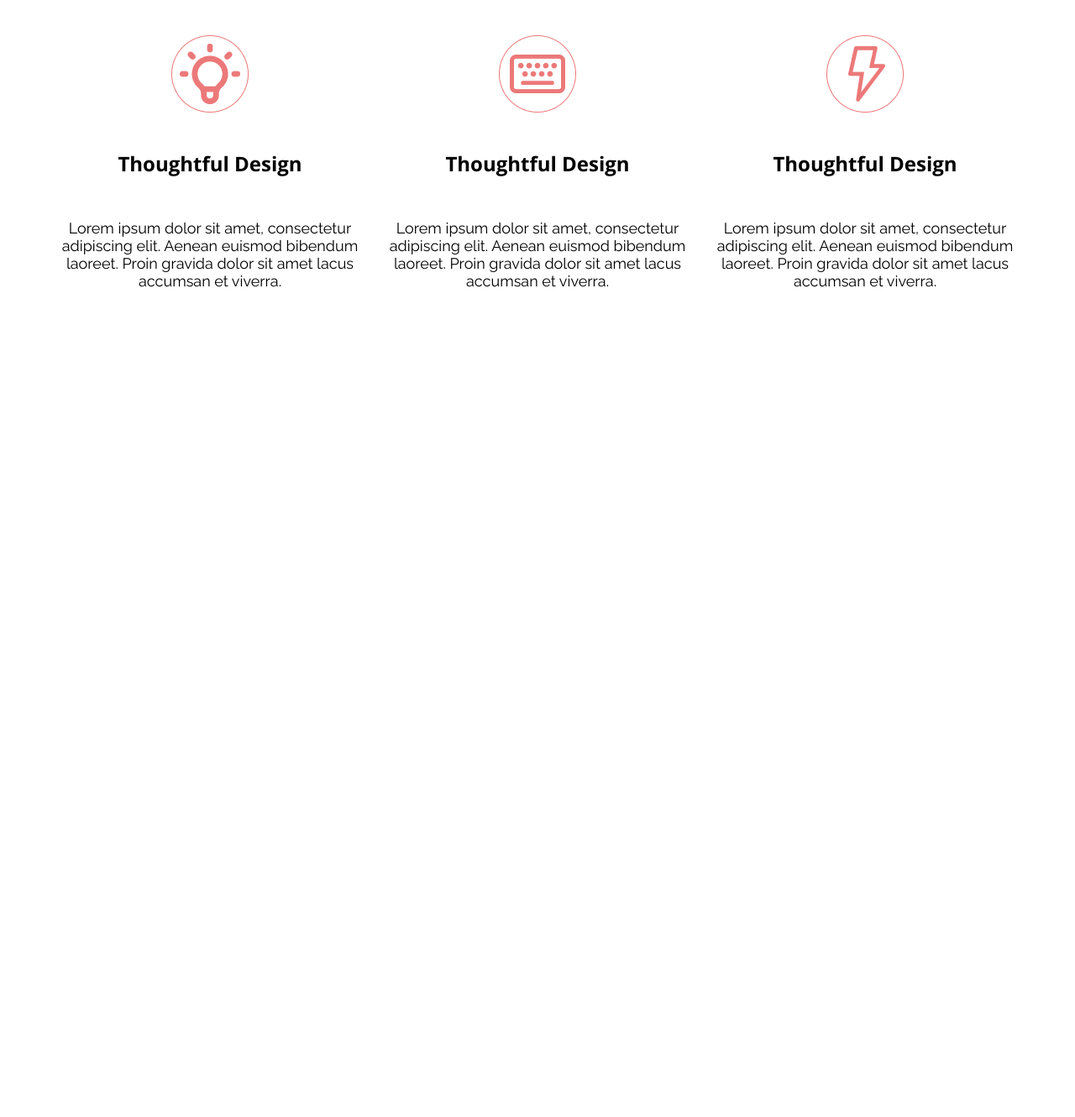
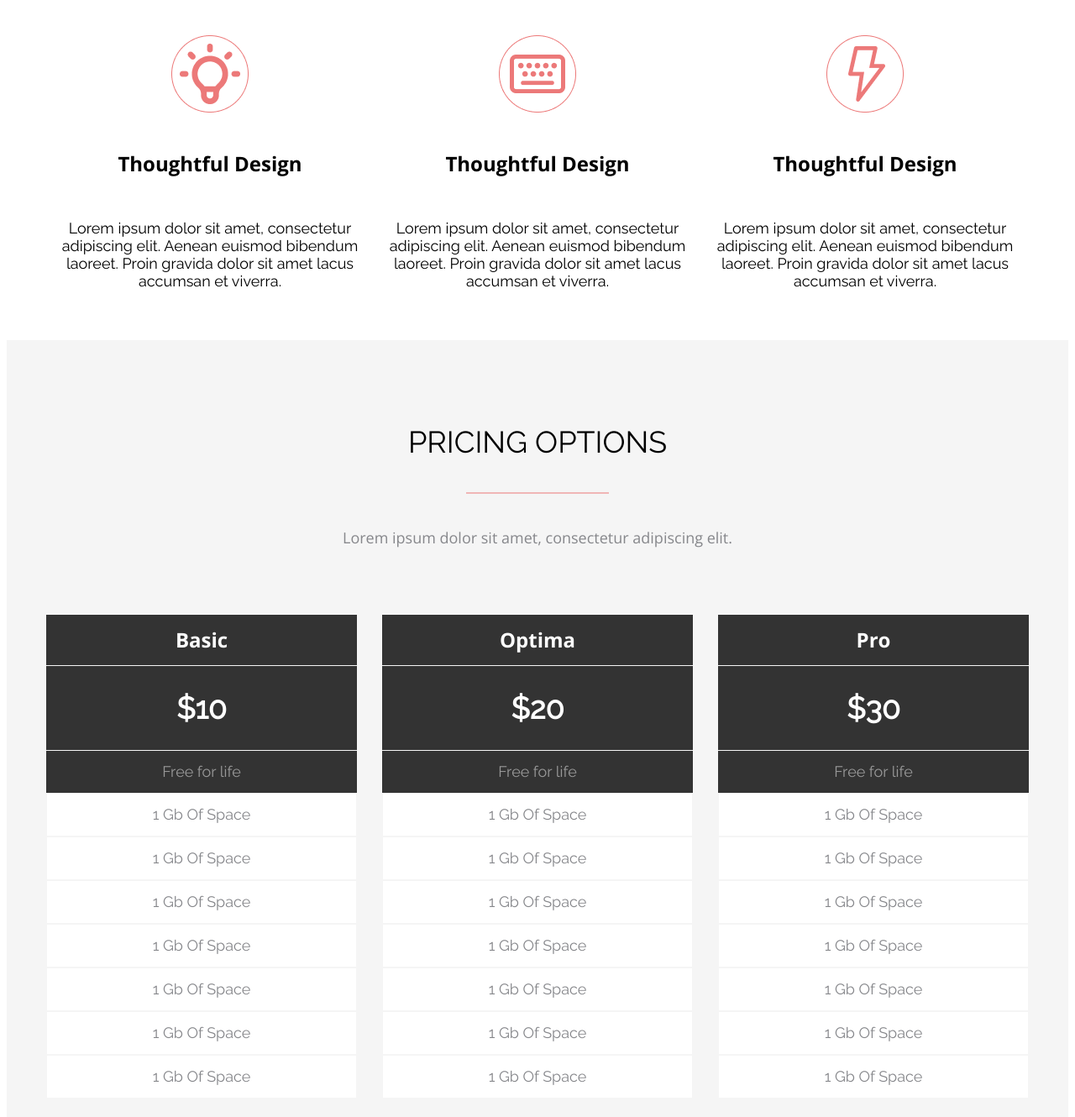
Before and after one commit to Davidyshka/Homework-5, a plain HTML site: page Task1/index.html in a window 1280 px wide. Shown: the part 830-2160 px from the top of the page at 84% size. Before the commit the page ends 1233 px from the top, so only its background shows below. Drawn offline with nearby package versions, Linux system fonts and the light colour scheme.

Commit message:
Pricing-block

```diff
--- a/Task1/css/style.css
+++ b/Task1/css/style.css
@@ -31,7 +31,7 @@ display: flex;
 	border-bottom: #ffffff;
 }
 
-.under-line::after{
+.tabs-item__active::after{
 	position: absolute;
 	content: '';
 	display: block;
@@ -110,7 +110,7 @@ align-items: center;
 	margin: 0 0 80px 0;
 }
 
-.awesome__title::after{
+.red-underline::after{
 	content: '';
 	display: block;
 	background-color:#EC7979 ;
@@ -136,7 +136,7 @@ align-items: center;
 	display: flex;
 	width: 100%;
 	justify-content: space-between;
-
+	margin-bottom: 60px;
 }
 
 .awesome__item{
@@ -156,11 +156,111 @@ align-items: center;
 	line-height: 21px;
 	font-family: 'Raleway', sans-serif;
 	text-align: center;
-	margin-bottom: 50px;
-
 }
 
 .awesome__item__img{
  max-width: 100%;
  max-height: 100%;
 }
+
+.pricing{
+	text-align: center;
+	padding-bottom: 50px;
+	background-color: #F5F5F5;
+}
+
+
+
+.pricing-title{
+	text-transform: uppercase;
+	font-family: 'Raleway', sans-serif;
+	font-size: 36px ;
+	font-weight: 400;
+	padding: 100px 0 40px 0;
+
+}
+
+.pricing-subtitle{
+	font-size: 18px;
+	color: #86878B;
+	padding: 40px 0 80px 0;
+}
+
+.pricing-items__wrapper{
+	display: flex;
+
+}
+
+.pricing-item{
+	height: 100%;
+	max-width: 370px;
+	width: 100%;
+	color: #fff;
+	cursor: pointer;
+
+}
+
+.pricing-items__wrapper{
+	margin-bottom: 50px;
+}
+
+.pricing-item:not(:last-child){
+	margin-right: 30px;
+}
+
+.pricing-item:hover{
+	box-shadow: 0px 0px 10px 10px rgba(51, 51, 51, 0.2) ;
+	position: relative;
+	transform: translateY(-10px);
+	transition: all .5s;
+}
+.pricing-item__title{
+	font-weight: 700;
+	font-size: 24px;
+	background-color: #333333 ;
+	margin-bottom: 1px;
+	max-height: 60px;
+	height: 100%;
+	display: flex;
+	align-items: center;
+	justify-content: center;
+	line-height: 33;
+}
+
+.pricing-item__price{
+	font-family: 'Raleway', sans-serif;
+	font-weight: 700;
+	font-size: 36px;
+	line-height: 42;
+	background-color: #333333 ;
+	margin-bottom: 1px;
+	max-height: 100px;
+	height: 100%;
+	display: flex;
+	align-items: center;
+	justify-content: center;
+
+}
+
+.pricing-item__text{
+	background-color: #333333 ;
+	max-height: 50px;
+	height: 100%;
+	font-family: 'Raleway', sans-serif;
+	font-size: 18px;
+	line-height: 21;
+	color: rgba(255, 255, 255, 0.5);
+	display: flex;
+	align-items: center;
+	justify-content: center;
+}
+
+.pricing-item__feauters{
+	color: #86878B;
+	font-size: 18px;
+	font-family: 'Raleway', sans-serif;
+	background-color: #fff ;
+	border: 1px solid #F5F5F5 ;
+	height: 100%;
+	line-height: 50px;
+}
--- a/Task1/index.html
+++ b/Task1/index.html
@@ -4,7 +4,7 @@
     <meta charset="UTF-8" />
     <meta http-equiv="X-UA-Compatible" content="IE=edge" />
     <meta name="viewport" content="width=device-width, initial-scale=1.0" />
-    <link rel="stylesheet" href="css/style.css" />
+    <link rel="stylesheet" href="./css/style.css" />
     <link
       href="https://fonts.googleapis.com/css2?family=Open+Sans:wght@400;600;700&family=Raleway&display=swap"
       rel="stylesheet"
@@ -37,7 +37,7 @@
         <img class="sol__img" src="./img/sol.png" alt="State of Liberty" />
       </div>
       <div class="awesome-wrapper">
-        <div class="awesome__title">WHY THIS IS AWESOME</div>
+        <div class="awesome__title red-underline">WHY THIS IS AWESOME</div>
         <div class="awesome__subtitle">
           Lorem ipsum dolor sit amet, consectetur adipiscing elit.
         </div>
@@ -51,7 +51,7 @@
               accumsan et viverra.
             </div>
           </div>
-          <div class="awesome__item under-line">
+          <div class="awesome__item">
             <img
               class="awesome__item__img"
               src="./img/keyboard.png"
@@ -80,5 +80,51 @@
         </div>
       </div>
     </div>
+    <div class="pricing">
+      <div class="container">
+        <div class="pricing-title red-underline">pricing options</div>
+        <div class="pricing-subtitle">
+          Lorem ipsum dolor sit amet, consectetur adipiscing elit.
+        </div>
+        <div class="pricing-items__wrapper">
+          <div class="pricing-item">
+            <div class="pricing-item__title">Basic</div>
+            <div class="pricing-item__price">$10</div>
+            <div class="pricing-item__text">Free for life</div>
+            <div class="pricing-item__feauters">1 Gb Of Space</div>
+            <div class="pricing-item__feauters">1 Gb Of Space</div>
+            <div class="pricing-item__feauters">1 Gb Of Space</div>
+            <div class="pricing-item__feauters">1 Gb Of Space</div>
+            <div class="pricing-item__feauters">1 Gb Of Space</div>
+            <div class="pricing-item__feauters">1 Gb Of Space</div>
+            <div class="pricing-item__feauters">1 Gb Of Space</div>
+          </div>
+          <div class="pricing-item">
+            <div class="pricing-item__title">Optima</div>
+            <div class="pricing-item__price">$20</div>
+            <div class="pricing-item__text">Free for life</div>
+            <div class="pricing-item__feauters">1 Gb Of Space</div>
+            <div class="pricing-item__feauters">1 Gb Of Space</div>
+            <div class="pricing-item__feauters">1 Gb Of Space</div>
+            <div class="pricing-item__feauters">1 Gb Of Space</div>
+            <div class="pricing-item__feauters">1 Gb Of Space</div>
+            <div class="pricing-item__feauters">1 Gb Of Space</div>
+            <div class="pricing-item__feauters">1 Gb Of Space</div>
+          </div>
+          <div class="pricing-item">
+            <div class="pricing-item__title">Pro</div>
+            <div class="pricing-item__price">$30</div>
+            <div class="pricing-item__text">Free for life</div>
+            <div class="pricing-item__feauters">1 Gb Of Space</div>
+            <div class="pricing-item__feauters">1 Gb Of Space</div>
+            <div class="pricing-item__feauters">1 Gb Of Space</div>
+            <div class="pricing-item__feauters">1 Gb Of Space</div>
+            <div class="pricing-item__feauters">1 Gb Of Space</div>
+            <div class="pricing-item__feauters">1 Gb Of Space</div>
+            <div class="pricing-item__feauters">1 Gb Of Space</div>
+          </div>
+        </div>
+      </div>
+    </div>
   </body>
 </html>
```
